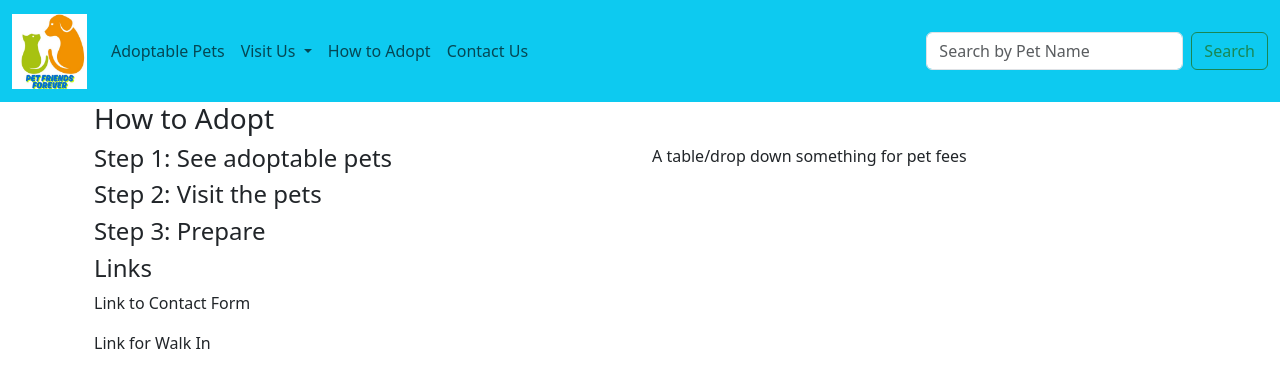
After one commit to prmenezes/PetFriendsForever, a Django app: page /how_to_adopt/ in a window 1280 px wide. The commit adds this page. Shown: the top 388 px of the page. Run offline with Django 5.2, Linux system fonts and the light colour scheme.

Commit message:
how to adopt.html and implemented search - non empty list

```diff
--- a/pets/templates/base.html
+++ b/pets/templates/base.html
@@ -44,7 +44,7 @@
                   </li>
 
                   <li class="nav-item">
-                    <a class="nav-link {% block how-to-adopt-active %}{% endblock  %}" aria-current="page" href="#">How to Adopt</a>
+                    <a class="nav-link {% block how-to-adopt-active %}{% endblock  %}" aria-current="page" href="{% url "how_to_adopt" %}">How to Adopt</a>
                   </li>
 
                   <li class="nav-item">
@@ -52,8 +52,8 @@
                   </li>
 
                 </ul>
-                <form class="d-flex" role="search">
-                  <input class="form-control me-2" type="search" placeholder="Search" aria-label="Search">
+                <form class="d-flex" role="search" method="GET" action="{% url "search" "q" %}">
+                  <input name="q" class="form-control me-2" type="search" placeholder="Search by Pet Name" aria-label="Search">
                   <button class="btn btn-outline-success" type="submit">Search</button>
                 </form>
               </div>
--- /dev/null
+++ b/pets/templates/how_to_adopt.html
@@ -0,0 +1,40 @@
+{% extends "base.html" %}
+{% block title %} Contact Us {% endblock title %}
+{% block contact-us-active %}active{% endblock  %}
+{% block content %}
+<div class="container" >
+  <div class="row">
+    <h3>How to Adopt</h3>
+    <div class="col">
+        <h4>Step 1: See adoptable pets </h4>
+        <h4>Step 2: Visit the pets </h4>
+        <h4>Step 3: Prepare </h4>
+    </div>
+    <div class="col">
+        {% comment %} <table class="table table-bordered border-success w-auto">
+            <tbody>
+              {% for pet_type, pet_age, fees in pet_fees.items %}
+              <tr>
+                <th scope="row">{{day}}</th>
+                <td>{{hours}}</td>
+              </tr>
+              {% endfor %}
+            </tbody>
+        </table> {% endcomment %}
+     <p> A table/drop down something for pet fees </p>
+    </div>
+  </div>
+  <div class="row">
+    <div class="col">
+        <h4> Links </h4>
+        <p> Link to Contact Form </p>
+        <p> Link for Walk In </p>
+    </div>
+  </div>
+</div>
+
+
+
+
+
+  {% endblock %}
--- /dev/null
+++ b/pets/views/how_to_adopt.py
@@ -0,0 +1,4 @@
+from django.views.generic import TemplateView
+
+class HowtoAdoptView(TemplateView):
+    template_name = "how_to_adopt.html"
--- a/pff/urls.py
+++ b/pff/urls.py
@@ -22,6 +22,8 @@ from pets.views.home import HomeView
 from pets.views.pet import FilteredPetView, PetListView, PetDetailView
 from pets.views.contact_form_success import ContactFormSuccessView
 from pets.views.contact_us import ContactUsView
+from pets.views.how_to_adopt import HowtoAdoptView
+from pets.views.search import SearchPetView
 
 from pets.views.person import (
     PersonCreateView,
@@ -47,7 +49,13 @@ urlpatterns = [
     path("people/delete/<int:pk>", PersonDeleteView.as_view(), name="delete_person"),
     path("people/create/success", ContactFormSuccessView.as_view(), name="contact_form_success"),
 
-    path("contact_us/", ContactUsView.as_view(), name="contact_us")
+    path("contact_us/", ContactUsView.as_view(), name="contact_us"),
+
+    path("search/<str:name>", SearchPetView.as_view(), name="search"),
+    path("how_to_adopt/", HowtoAdoptView.as_view(), name="how_to_adopt"),
+
+
+
 ]
 
 # Serve media files during development
```
Also changed, not shown: pets/templates/search.html (added, +21 -0 lines), pets/views/search.py (added, +30 -0 lines).
